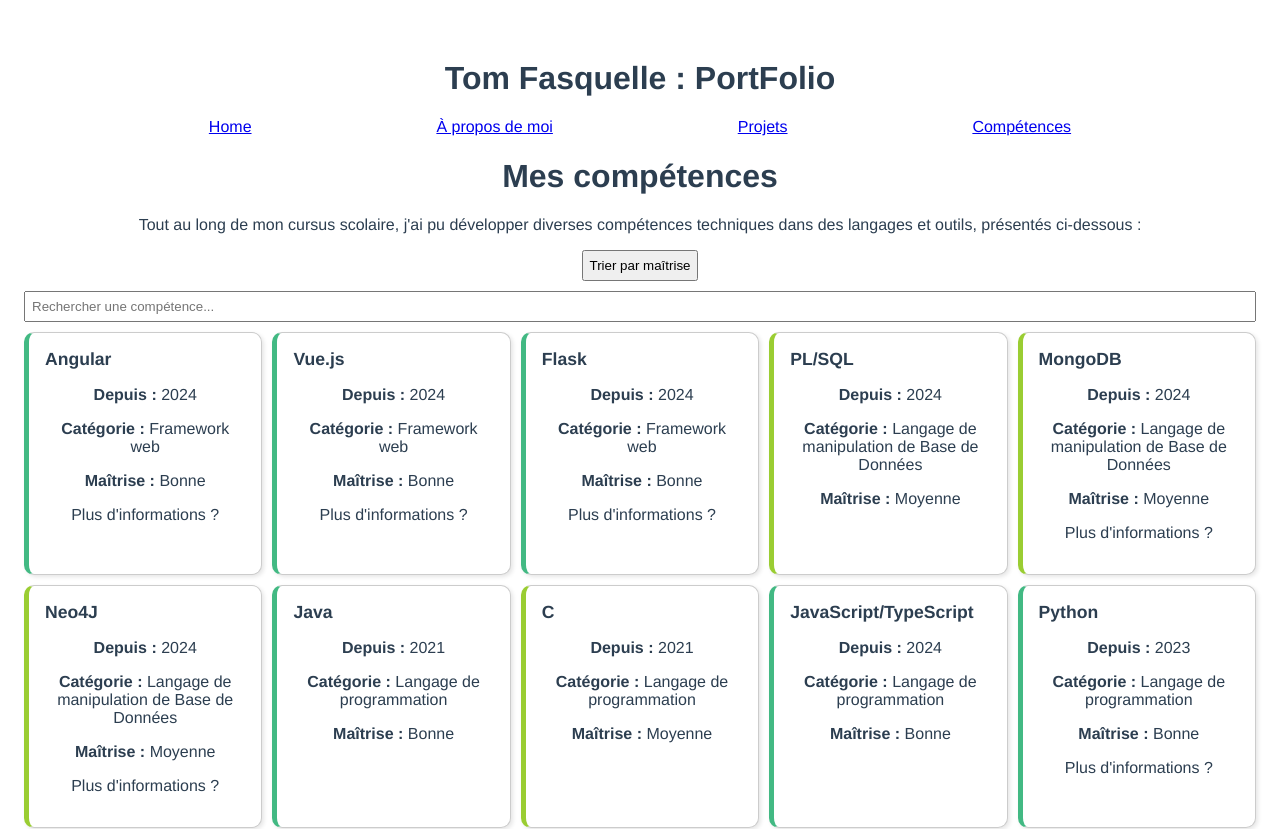
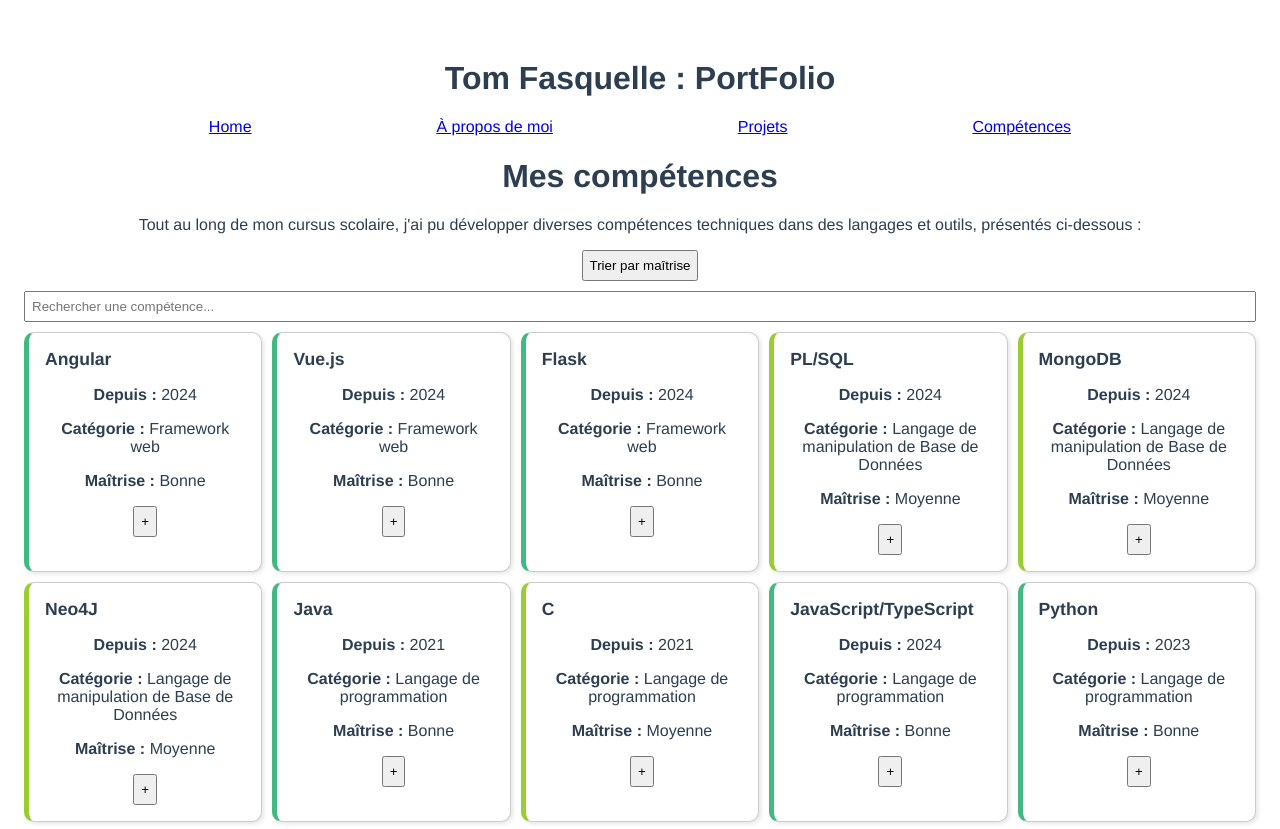
Before and after one commit to tomfsql/TomFolio, a Vue app: page /skills in a window 1280 px wide. Shown: the top 829 px of the page. Built offline with nearby package versions, Linux system fonts and the light colour scheme.

Commit message:
Changed text for button, better

```diff
--- a/public/competences.json
+++ b/public/competences.json
@@ -4,21 +4,21 @@
     "usageDepuis": "2021",
     "categorie": "Langage de programmation",
     "maitrise": "Bonne",
-    "details": ""
+    "details": "Langage utilisé régulièrement dans mon cursus, avec les concepts d'héritage, polymorphisme, Swing pour créer des IHM ( en s'appuyant sur les Model )"
   },
   {
     "nom": "C",
     "usageDepuis": "2021",
     "categorie": "Langage de programmation",
     "maitrise": "Moyenne",
-    "details": ""
+    "details": "Langage utilisé en Année Spéciale uniquement"
   },
   {
     "nom": "JavaScript/TypeScript",
     "usageDepuis": "2024",
     "categorie": "Langage de programmation",
     "maitrise": "Bonne",
-    "details": ""
+    "details": "Langage fréquemment utilisé en cours et en entreprise, que ce soit en framework ou non, pour des projets"
   },
   {
     "nom": "Python",
@@ -39,7 +39,7 @@
     "usageDepuis": "2024",
     "categorie": "Langage de programmation",
     "maitrise": "Basique",
-    "details": ""
+    "details": "Langage uniquement utilisé en cours en Année Spéciale"
   },
   {
     "nom": "C#",
@@ -67,7 +67,7 @@
     "usageDepuis": "2024",
     "categorie": "Framework web",
     "maitrise": "Bonne",
-    "details": "Vu en cours au S4 d'Année Spéciale, puis utilisé en entreprise"
+    "details": "Vu en cours au S4 d'Année Spéciale, puis utilisé en entreprise et pour le portfolio"
   },
   {
     "nom": "Flask",
@@ -81,7 +81,7 @@
     "usageDepuis": "2024",
     "categorie": "Langage de manipulation de Base de Données",
     "maitrise": "Moyenne",
-    "details": ""
+    "details": "Langage vu en cours mais aucune occasion de le réutiliser depuis"
   },
   {
     "nom": "MongoDB",
@@ -109,13 +109,13 @@
     "usageDepuis": "2024",
     "categorie": "Outil",
     "maitrise": "Moyenne",
-    "details": ""
+    "details": "Outil vu à de nombreuses reprises en cours"
   },
   {
     "nom": "Bash",
     "usageDepuis": "2024",
     "categorie": "Langage système",
     "maitrise": "Moyenne",
-    "details": ""
+    "details": "Langage vu en cours et utilisé au quotidien sur mon ordinateur personnel"
   }
 ]
--- a/src/components/SkillsPage.vue
+++ b/src/components/SkillsPage.vue
@@ -32,12 +32,14 @@
               <p><strong>Catégorie :</strong> {{ tech.categorie }}</p>
               <p><strong>Maîtrise :</strong> {{ tech.maitrise }}</p>
               <transition name="expand">
-                <p v-if="tech.expanded && tech.details">
-                  <strong>Détails :</strong> {{ tech.details }}
-                </p>
-                <p v-else-if="!tech.expanded && tech.details">
-                  Plus d'informations ?
-                </p>
+                <div>
+                  <button class="toggle-btn" @click.stop="toggleExpand(tech)">
+                    {{ tech.expanded ? '-' : '+' }}
+                  </button>
+                  <p v-if="tech.expanded">
+                    <strong>Détails :</strong> {{ tech.details }}
+                  </p>
+                </div>
               </transition>
           </div>
         </div>
```
